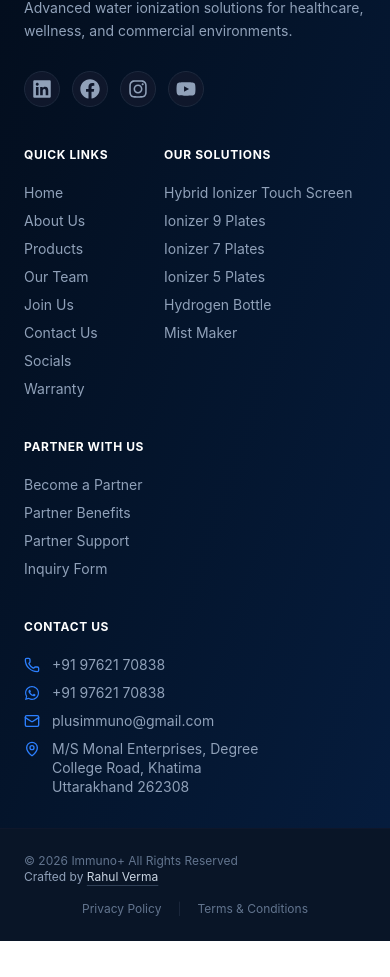
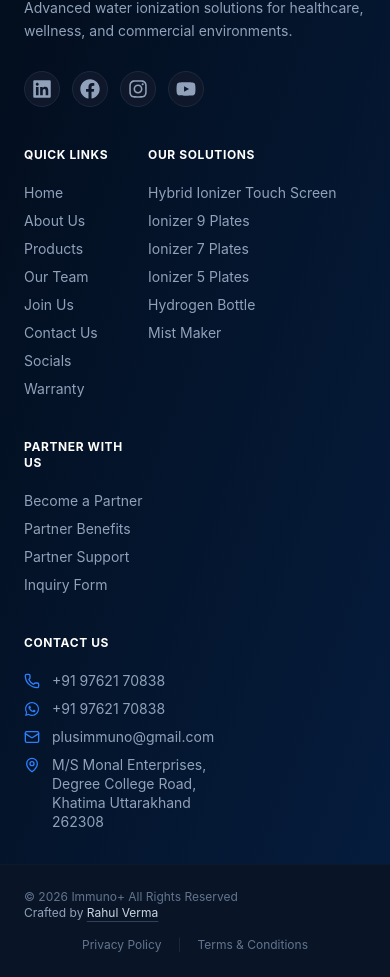
Before and after one commit to SudoRV/immunoplus, a React (Vite) app in the folder immuno-plus/: page /qrscan/1 in a window 390 px wide. Shown: the part 972-1949 px from the top of the page. Before the commit the page ends 1913 px from the top, so only its background shows below. Built offline with nearby package versions, Linux system fonts and the light colour scheme.

Commit message:
responsive footer

```diff
--- a/immuno-plus/src/components/Footer.jsx
+++ b/immuno-plus/src/components/Footer.jsx
@@ -78,7 +78,7 @@
                     </div>
 
                     {/* Quick Links */}
-                    <div className="min-w-[100px]">
+                    <div className="min-w-[80px]">
                         <h3 className="text-xs lg:text-sm font-bold text-white tracking-wider uppercase mb-5">
                             Quick Links
                         </h3>
@@ -103,7 +103,7 @@
                     </div>
 
                     {/* Our Solutions */}
-                    <div className="min-w-[120px]">
+                    <div className="min-w-[100px]">
                         <h3 className="text-xs lg:text-sm font-bold text-white tracking-wider uppercase mb-5">
                             Our Solutions
                         </h3>
@@ -147,7 +147,7 @@
                     </div>
 
                     {/* Partner With Us */}
-                    <div className="min-w-[120px]">
+                    <div className="min-w-[100px] max-w-[120px]">
                         <h3 className="text-xs lg:text-sm font-bold text-white tracking-wider uppercase mb-5">
                             Partner With Us
                         </h3>
@@ -180,7 +180,7 @@
                     </div>
 
                     {/* Contact Details */}
-                    <div className="min-w-[140px] max-w-[240px]">
+                    <div className="min-w-[140px] max-w-[200px]">
                         <h3 className="text-xs lg:text-sm font-bold text-white tracking-wider uppercase mb-5">
                             Contact Us
                         </h3>
```
